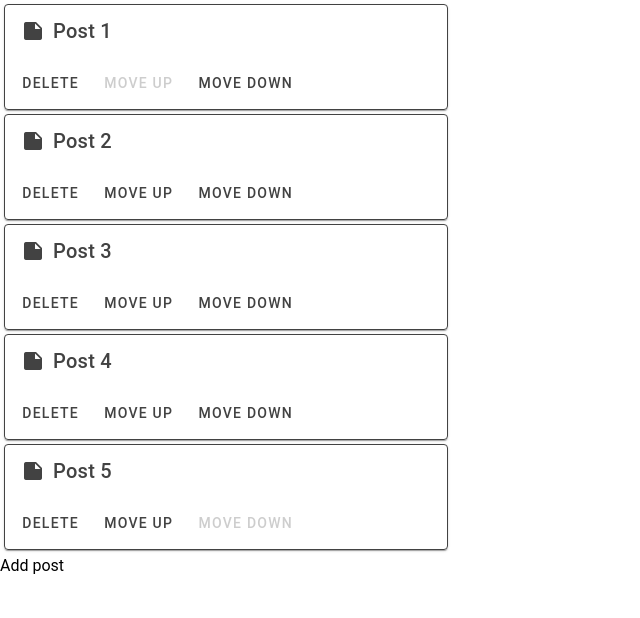
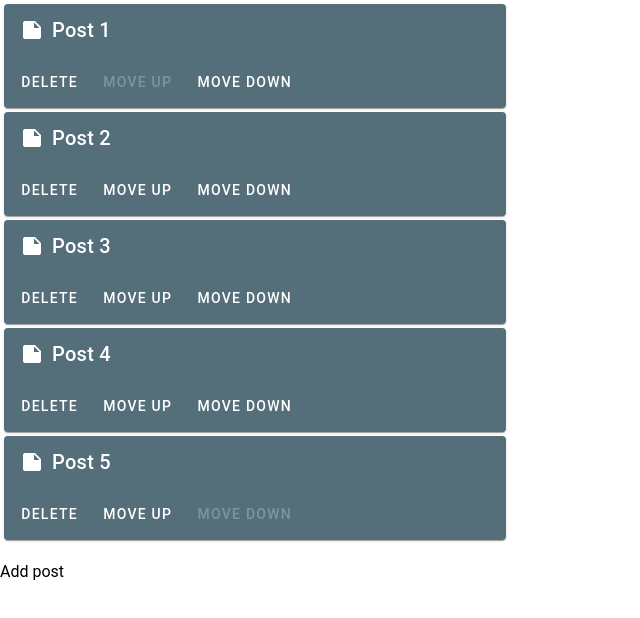
Before and after one commit to tomevening/TimeTravel, a Vue app: page / in a window 1280 px wide. Shown: the top 618 px of the page, without its empty margins (0-640 px from the left). Built offline with nearby package versions, Linux system fonts and the light colour scheme; the HTML template or start-up script is replaced by a standard one.

Commit message:
feat: :sparkles: Add animations and scrollbars to posts and checkpoints. Small style fixes.

```diff
--- a/package.json
+++ b/package.json
@@ -32,17 +32,19 @@
     "autoprefixer": "^10.4.20",
     "eslint": "^9.14.0",
     "eslint-plugin-vue": "^9.30.0",
+    "happy-dom": "^15.11.7",
     "jsdom": "^25.0.1",
     "npm-run-all2": "^7.0.1",
     "postcss": "^8.4.49",
     "prettier": "^3.4.2",
     "prettier-plugin-tailwindcss": "^0.6.9",
     "sass": "^1.82.0",
+    "tailwind-scrollbar": "^3.1.0",
     "tailwindcss": "^3.4.16",
     "typescript": "~5.6.3",
     "vite": "^6.0.1",
     "vite-plugin-vue-devtools": "^7.6.5",
-    "vitest": "^2.1.5",
+    "vitest": "^2.1.8",
     "vue-tsc": "^2.1.10"
   }
 }
--- a/src/components/VCheckpointCheckpoints.vue
+++ b/src/components/VCheckpointCheckpoints.vue
@@ -42,7 +42,7 @@
     variant="elevated"
     class="m-1"
     elevation="2"
-    max-width="444"
+    max-width="100%"
     :prepend-icon="icon"
     :color="color"
     :title="header"
--- a/src/components/VCheckpoints.vue
+++ b/src/components/VCheckpoints.vue
@@ -11,13 +11,35 @@
 
 <template>
   <div>
+    <TransitionGroup
+      name="list"
+      tag="ul"
+      class="h-[70vh] overflow-x-hidden overflow-y-scroll scrollbar scrollbar-track-white scrollbar-thumb-gray-500 scrollbar-track-rounded-full scrollbar-thumb-rounded-full scrollbar-w-1 scrollbar-h-[6.25rem]"
+    >
       <VCheckpointCheckpoints
         v-for="checkpoint in checkpoints"
         :key="checkpoint.checkpointId"
         :checkpoint="checkpoint"
         @rewind="useStoreMain().timeTravel.rewind"
       />
+    </TransitionGroup>
   </div>
 </template>
 
-<style lang="scss"></style>
+<style scoped lang="scss">
+  .list-move,
+  .list-enter-active,
+  .list-leave-active {
+    transition: all 0.1s ease;
+  }
+
+  .list-enter-from,
+  .list-leave-to {
+    opacity: 0;
+    transform: translateX(10px);
+  }
+
+  .list-leave-active {
+    position: absolute;
+  }
+</style>
--- a/src/components/VPosts.vue
+++ b/src/components/VPosts.vue
@@ -13,6 +13,12 @@
 </script>
 
 <template>
+  <div>
+    <TransitionGroup
+      name="list"
+      tag="ul"
+      class="h-[70vh] w-4/6 overflow-x-hidden overflow-y-scroll scrollbar scrollbar-track-white scrollbar-thumb-gray-500 scrollbar-track-rounded-full scrollbar-thumb-rounded-full scrollbar-w-1 scrollbar-h-[6.25rem]"
+    >
       <VPostsPost
         v-for="post in posts"
         :key="post.id"
@@ -23,6 +29,12 @@
         @post-move-up="postMoveUp"
         @post-move-down="postMoveDown"
       ></VPostsPost>
+    </TransitionGroup>
+  </div>
 </template>
 
-<style lang="scss"></style>
+<style scoped lang="scss">
+  .list-move {
+    transition: all 0.3s ease;
+  }
+</style>
--- a/src/components/VPostsPost.vue
+++ b/src/components/VPostsPost.vue
@@ -17,11 +17,11 @@
 <template>
   <div>
     <v-card
-      variant="outlined"
+      variant="elevated"
       class="m-1"
       elevation="1"
-      color="surface-variant"
-      max-width="444"
+      color="blue-grey-darken-1"
+      max-width="100%"
       prepend-icon="mdi-note"
       :title="post.text"
     >
@@ -43,22 +43,6 @@
       </template>
     </v-card>
   </div>
-  <!-- <div class="border-2">
-    {{ post.text }}
-    <button @click="emit('post-delete', post)">(delete)</button>
-    <button
-      v-show="showMoveUp"
-      @click="emit('post-move-up', post)"
-    >
-      (move up)
-    </button>
-    <button
-      v-show="showMoveDown"
-      @click="emit('post-move-down', post)"
-    >
-      (move down)
-    </button>
-  </div> -->
 </template>
 
 <style lang="scss"></style>
--- a/tailwind.config.js
+++ b/tailwind.config.js
@@ -1,8 +1,15 @@
 /** @type {import('tailwindcss').Config} */
+import tailwindScrollbar from 'tailwind-scrollbar';
+
 module.exports = {
   content: ['./src/**/*.{vue,ts}'],
   theme: {
     extend: {},
   },
-  plugins: [],
-}
+  plugins: [
+    tailwindScrollbar({
+      preferredStrategy: 'pseudoelements',
+      nocompatible: true,
+    }),
+  ],
+};
--- a/vite.config.ts
+++ b/vite.config.ts
@@ -1,18 +1,35 @@
-
 import vue from '@vitejs/plugin-vue';
 import path from 'path';
-import { defineConfig } from 'vite';
+import { defineConfig as defineViteConfig, mergeConfig } from 'vite';
 import vueDevTools from 'vite-plugin-vue-devtools';
+import { defineConfig as defineVitestConfig } from 'vitest/config';
 
-// https://vite.dev/config/
-export default defineConfig({
-  plugins: [
-    vue(),
-    vueDevTools(),
-  ],
+const viteConfig = defineViteConfig({
+  plugins: [vue(), vueDevTools()],
   resolve: {
     alias: {
       '@': path.resolve(__dirname, './src'),
     },
   },
-})
+});
+
+const vitestConfig = defineVitestConfig({
+  test: {
+    environment: 'happy-dom',
+  },
+});
+
+export default mergeConfig(viteConfig, vitestConfig);
+
+// // https://vite.dev/config/
+// export default defineConfig({
+//   test: {
+//     environment: 'happy-dom',
+//   },
+//   plugins: [vue(), vueDevTools()],
+//   resolve: {
+//     alias: {
+//       '@': path.resolve(__dirname, './src'),
+//     },
+//   },
+// });
```
Also changed, not shown: 1 other file (tests, documents, lock files or other folders). Lines whose indentation alone changed are shown as unchanged.
